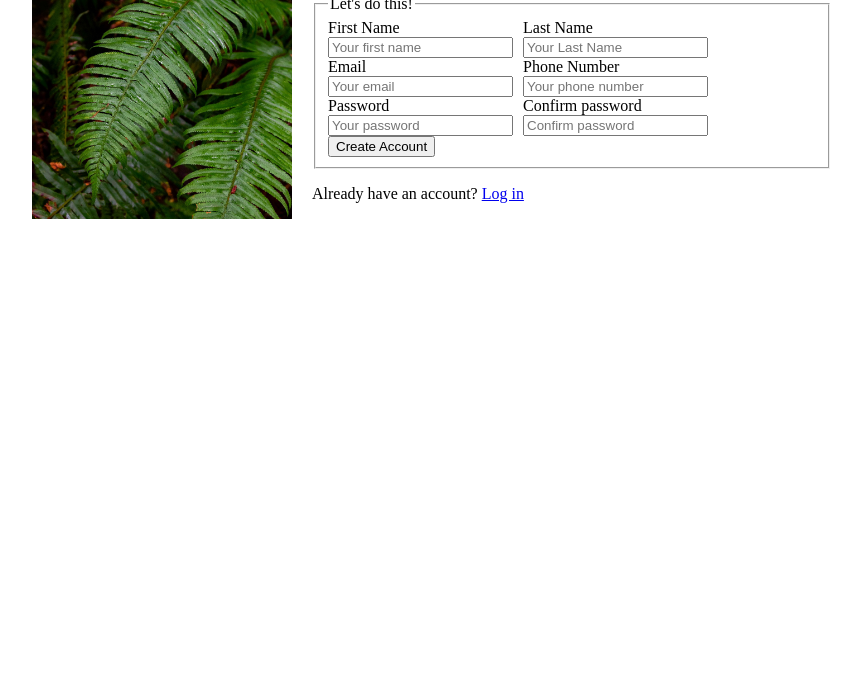
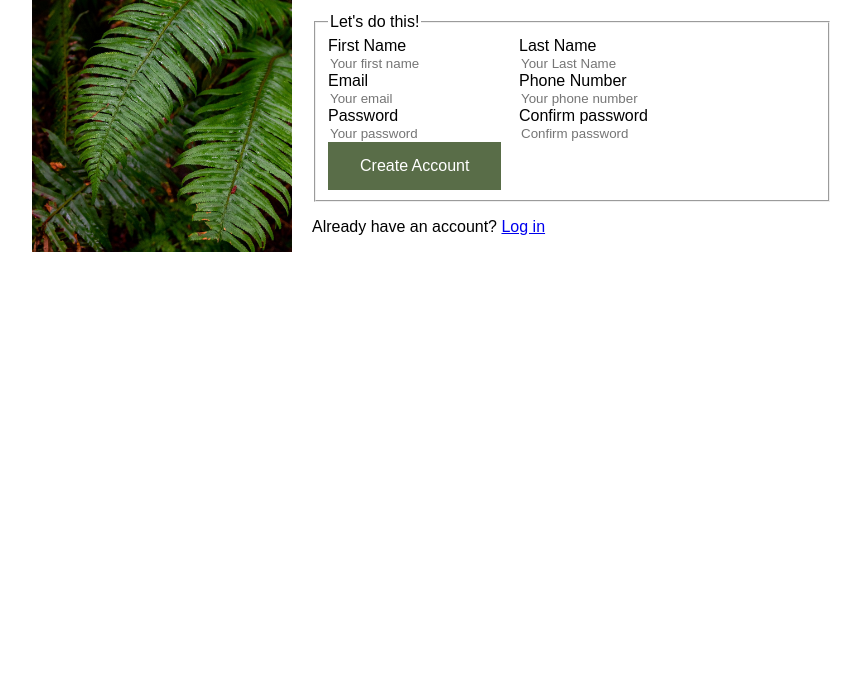
Before and after one commit to raivydassimenas/sign-up-form, a plain HTML site: page index.html in a window 1280 px wide. Shown: the part 115-800 px from the top of the page, without its empty margins (208-1069 px from the left). Drawn offline with Linux system fonts and the light colour scheme.

Commit message:
Add form styling

```diff
--- a/styles.css
+++ b/styles.css
@@ -41,3 +41,22 @@ main {
     display: flex;
     gap: 10px;
 }
+
+button {
+    background-color: #596D48; /* Green */
+    border: none;
+    color: white;
+    padding: 15px 32px;
+    text-align: center;
+    text-decoration: none;
+    display: inline-block;
+    font-size: 16px;
+  }
+
+  input {
+    border: #E5E7EB;
+  }
+
+  * {
+    font-family: Arial, Helvetica, sans-serif;
+  }
```
